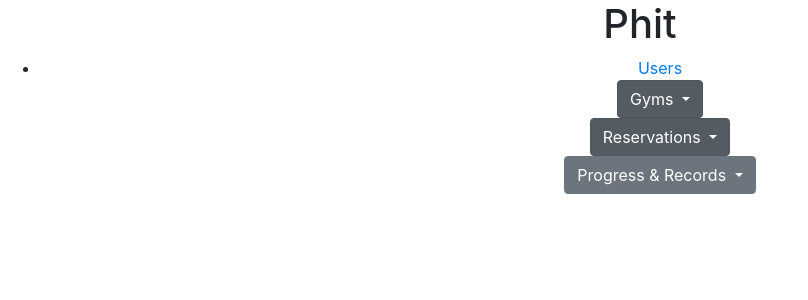
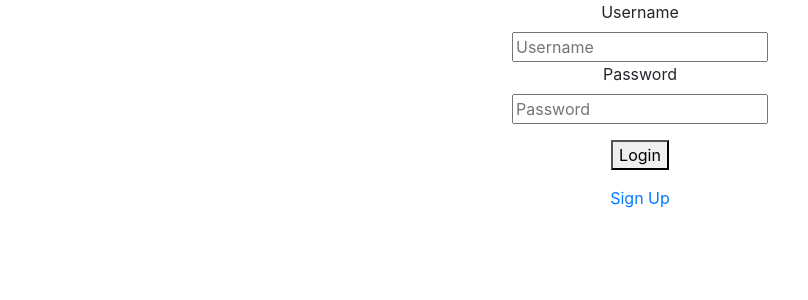
Before and after one commit to rohitn01/CS411_Phit_Project, a Flask app: page /login in a window 1280 px wide. Shown: the top 300 px of the page, without its empty margins (0-808 px from the left). Run offline with Flask 2, Linux system fonts and the light colour scheme; some libraries are stand-ins or nearby versions.

Commit message:
added log in feature

```diff
--- a/app/routes.py
+++ b/app/routes.py
@@ -1,18 +1,46 @@
-from flask import render_template, request, jsonify, redirect, session, url_for, abort
+from flask import render_template, request, jsonify, redirect, session, url_for, abort, g
 from app import app
 from app import database as db_helper
 from flask_cors import CORS
 CORS(app)
+'''
+class User:
+    def __init__(self, username, password, email, ):
+        self.username = username
+        self.password = password
+
+    def __repr__(self):
+        return f'<User: {self.username}>'
+'''
+app.secret_key = 'datadummies69'
+@app.before_request
+def before_request():
+    g.user = None
+
+    if 'user_id' in session:
+        user = session['user_id']
+        g.user = user
 
 @app.route("/")
 def homepage():
     """ returns rendered homepage """
-
+    if not g.user:
+        return redirect(url_for('loginpage'))
     return render_template("index.html")
 
-@app.route("/login")
+@app.route("/login", methods=['GET', 'POST'])
 def loginpage():
-    return render_template("index.html")
+    if request.method == 'POST':
+        session.pop('user_id', None)
+        username = request.form['username']
+        password = request.form['password']
+        verify = db_helper.check_login(username, password)
+        if verify == 1:
+            session['user_id'] = username
+            return redirect(url_for('homepage'))
+        return redirect(url_for('loginpage'))
+
+    return render_template("login.html")
 
 @app.route("/signup")
 def signuppage():
@@ -24,6 +52,8 @@ def signuppage():
 @app.route("/gyms", methods=['GET', 'POST'])
 def gympage():
     print(request.method)
+    if not g.user:
+        return redirect(url_for('loginpage'))
     # Check if it is a post req
     if request.method == 'POST':
         # collect gymname and university information from search bar(s) in gyms.html
@@ -45,16 +75,18 @@ def gympage():
 @app.route("/findbuddies", methods=['GET', 'POST'])
 def buddypage():
     print(request.method)
-    if request.method == 'POST':
-        username = request.form.get("username")
-        items = db_helper.fetch_buddies(username)
-        print("test")
-        return render_template("findbuddies.html", items=items)
-    return render_template("findbuddies.html")
+    if not g.user:
+        return redirect(url_for('loginpage'))
+    username = g.user
+    items = db_helper.fetch_buddies(username)
+
+    return render_template("findbuddies.html", items=items)
 
 @app.route("/addgym", methods=['GET', 'POST'])
 def addgympage():
     print(request.method)
+    if not g.user:
+        return redirect(url_for('loginpage'))
     if request.method == 'POST':
         gymname = request.form.get("gymname")
         print(gymname)
@@ -71,6 +103,8 @@ def addgympage():
 @app.route("/updategym", methods=['GET', 'POST'])
 def updategympage():
     print(request.method)
+    if not g.user:
+        return redirect(url_for('loginpage'))
     if request.method == 'POST':
         gymid = request.form.get("gymid")
         print(gymid)
@@ -90,6 +124,8 @@ def updategympage():
     return render_template("updategym.html")
 @app.route("/updategym/<GymID>", methods=['GET', 'POST'])
 def updategymwid(GymID):
+    if not g.user:
+        return redirect(url_for('loginpage'))
     if request.method == 'POST':
         gymname = request.form.get("gymname")
         university = request.form.get("university")
@@ -109,6 +145,8 @@ def updategymwid(GymID):
 @app.route("/removegym/<GymID>", methods=['GET', 'POST'])
 def removegympage(GymID):
     print(request.method)
+    if not g.user:
+        return redirect(url_for('loginpage'))
     if request.method == 'POST':
         yes = request.form.get("yes")
         if yes == True:
@@ -121,6 +159,8 @@ def removegympage(GymID):
 @app.route("/PhysicalData", methods=['GET', 'POST'])
 def PhysicalDataPage():
     print(request.method)
+    if not g.user:
+        return redirect(url_for('loginpage'))
     # Check if it is a post req
     if request.method == 'POST':
         # collect gymname and university information from search bar(s) in gyms.html
@@ -140,17 +180,19 @@ def PhysicalDataPage():
 @app.route("/findReservations", methods=['GET', 'POST'])
 def reservationsPage():
     print(request.method)
-    if request.method == 'POST':
-        username = request.form.get("Username")
-        items = db_helper.getAvailibleReservations(username)
-        print("test")
-        return render_template("findReservations.html", items=items)
-    return render_template("findReservations.html")
+    if not g.user:
+        return redirect(url_for('loginpage'))
+    username = g.user
+    items = db_helper.getAvailibleReservations(username)
+
+    return render_template("findReservations.html", items=items)
 
 @app.route("/addPhysicalData", methods=['GET', 'POST'])
 def addPhysicalDataPage():
     #Username, LastMuscleGroup, Injury, LastRecorded, WorkSplit
     print(request.method)
+    if not g.user:
+        return redirect(url_for('loginpage'))
     if request.method == 'POST':
         Username = request.form.get("Username")
         print(Username)
@@ -169,6 +211,8 @@ def addPhysicalDataPage():
 @app.route("/updatePhysicalData", methods=['GET', 'POST'])
 def updatePDpage():
     print(request.method)
+    if not g.user:
+        return redirect(url_for('loginpage'))
     if request.method == 'POST':
         Username = request.form.get("Username")
         print(Username)
@@ -190,6 +234,8 @@ def updatePDpage():
 @app.route("/removePhysicalData", methods=['GET', 'POST'])
 def removePDpage():
     print(request.method)
+    if not g.user:
+        return redirect(url_for('loginpage'))
     if request.method == 'POST':
         Username = request.form.get("Username")
         print(Username)
@@ -202,6 +248,8 @@ def removePDpage():
 @app.route("/progress", methods=['GET', 'POST'])
 def progresspage():
     print(request.method)
+    if not g.user:
+        return redirect(url_for('loginpage'))
     # Check if it is a post req
     if request.method == 'POST':
         # collect gymname and university information from search bar(s) in gyms.html
@@ -221,6 +269,8 @@ def progresspage():
 @app.route("/findmaxprogress", methods=['GET', 'POST'])
 def maxpage():
     print(request.method)
+    if not g.user:
+        return redirect(url_for('loginpage'))
     if request.method == 'POST':
         exercise = request.form.get("exercise")
         items = db_helper.fetch_progmax(exercise)
@@ -231,6 +281,8 @@ def maxpage():
 @app.route("/addprogress", methods=['GET', 'POST'])
 def addprogpage():
     print(request.method)
+    if not g.user:
+        return redirect(url_for('loginpage'))
     if request.method == 'POST':
         progressid = request.form.get("progressid")
         print(progressid)
@@ -247,6 +299,8 @@ def addprogpage():
 @app.route("/updateprogress", methods=['GET', 'POST'])
 def updateprogpage():
     print(request.method)
+    if not g.user:
+        return redirect(url_for('loginpage'))
     if request.method == 'POST':
         progressid = request.form.get("progressid")
         print(progressid)
@@ -265,6 +319,8 @@ def updateprogpage():
 @app.route("/removeprogress", methods=['GET', 'POST'])
 def removeprogpage():
     print(request.method)
+    if not g.user:
+        return redirect(url_for('loginpage'))
     if request.method == 'POST':
         progressid = request.form.get("progressid")
         print(progressid)
@@ -278,6 +334,8 @@ def removeprogpage():
 @app.route("/users", methods=['GET', 'POST'])
 def userpage():
     print(request.method)
+    if not g.user:
+        return redirect(url_for('loginpage'))
     # Check if it is a post req
     if request.method == 'POST':
         # collect gymname and university information from search bar(s) in users.html
@@ -320,6 +378,8 @@ def adduserpage():
 @app.route("/updateusers", methods=['GET', 'POST'])
 def updateuserpage():
     print(request.method)
+    if not g.user:
+        return redirect(url_for('loginpage'))
     if request.method == 'POST':
         email = request.form.get("email")
         print(email)
@@ -347,6 +407,8 @@ def updateuserpage():
 @app.route("/deleteuser", methods=['GET', 'POST'])
 def removeuserpage():
     print(request.method)
+    if not g.user:
+        return redirect(url_for('loginpage'))
     if request.method == 'POST':
         email = request.form.get("email")
         print(email)
@@ -357,6 +419,8 @@ def removeuserpage():
 @app.route("/findliftrecord", methods=['GET', 'POST'])
 def liftpage():
     print(request.method)
+    if not g.user:
+        return redirect(url_for('loginpage'))
     if request.method == 'POST':
         exercise = request.form.get("exercise")
         items = db_helper.fetch_lift_records(exercise)
--- a/app/templates/addusers.html
+++ b/app/templates/addusers.html
@@ -4,7 +4,7 @@
     <script src="https://cdnjs.cloudflare.com/ajax/libs/popper.js/1.12.9/umd/popper.min.js" integrity="sha384-ApNbgh9B+Y1QKtv3Rn7W3mgPxhU9K/ScQsAP7hUibX39j7fakFPskvXusvfa0b4Q" crossorigin="anonymous"></script>
     <script src="https://maxcdn.bootstrapcdn.com/bootstrap/4.0.0/js/bootstrap.min.js" integrity="sha384-JZR6Spejh4U02d8jOt6vLEHfe/JQGiRRSQQxSfFWpi1MquVdAyjUar5+76PVCmYl" crossorigin="anonymous"></script>
   </head>
-<center><h1>Add a User</h1></center>
+<center><h1>Sign Up</h1></center>
 <nav>
     <ul>
         <li>
--- a/app/templates/findbuddies.html
+++ b/app/templates/findbuddies.html
@@ -14,10 +14,6 @@
     </ul>
 </nav>
 <center>
-<form method = "POST">
-    <input type="text" name="username" placeholder="put in your username"/>
-    <input type="submit"/>
-</form>
 <table border = '1'>
     <tr>
         <td>First Name</td>
--- a/app/templates/index.html
+++ b/app/templates/index.html
@@ -9,9 +9,6 @@
     <h1>Phit</h1>
 
     <nav>
-        <ul>
-            <li>
-            <a href="/users">Users</a>
             <div>
             <div class="dropdown show">
                 <a class="btn btn-secondary dropdown-toggle" href="#" role="button" id="dropdownMenuLink" data-toggle="dropdown" aria-haspopup="true" aria-expanded="false">
@@ -45,8 +42,6 @@
                       </div>
                 </div>
             </div>
-            </li>
-        </ul>
     </nav>
 </center>
 </body>
--- /dev/null
+++ b/app/templates/login.html
@@ -0,0 +1,45 @@
+<!DOCTYPE html>
+<html>
+
+    <head><link rel="stylesheet" href="https://maxcdn.bootstrapcdn.com/bootstrap/4.0.0/css/bootstrap.min.css" integrity="sha384-Gn5384xqQ1aoWXA+058RXPxPg6fy4IWvTNh0E263XmFcJlSAwiGgFAW/dAiS6JXm" crossorigin="anonymous">
+
+        <script src="https://code.jquery.com/jquery-3.2.1.slim.min.js" integrity="sha384-KJ3o2DKtIkvYIK3UENzmM7KCkRr/rE9/Qpg6aAZGJwFDMVNA/GpGFF93hXpG5KkN" crossorigin="anonymous"></script>
+        <script src="https://cdnjs.cloudflare.com/ajax/libs/popper.js/1.12.9/umd/popper.min.js" integrity="sha384-ApNbgh9B+Y1QKtv3Rn7W3mgPxhU9K/ScQsAP7hUibX39j7fakFPskvXusvfa0b4Q" crossorigin="anonymous"></script>
+        <script src="https://maxcdn.bootstrapcdn.com/bootstrap/4.0.0/js/bootstrap.min.js" integrity="sha384-JZR6Spejh4U02d8jOt6vLEHfe/JQGiRRSQQxSfFWpi1MquVdAyjUar5+76PVCmYl" crossorigin="anonymous"></script>
+      </head>
+<center>
+<body>
+
+            <form method="POST">
+              <div class="field">
+                <label class="label">Username</label>
+                <div class="control has-icons-left has-icons-right">
+                  <input class="input" type="text" name="username" placeholder="Username">
+                  <span class="icon is-small is-left">
+                    <i class="fas fa-user"></i>
+                  </span>
+                </div>
+              </div>
+              <div class="field">
+                <label class="label">Password</label>
+                <p class="control has-icons-left">
+                  <input class="input" type="password" name="password" placeholder="Password">
+                  <span class="icon is-small is-left">
+                    <i class="fas fa-lock"></i>
+                  </span>
+                </p>
+              </div>
+              <div class="field">
+                <p class="control">
+                  <button type="submit" class="button is-success">
+                    Login
+                  </button>
+                </p>
+              </div>
+            </form>
+            <div>
+                <a href="/addusers">Sign Up</a>
+            </div>
+</body>
+</center>
+</html>
```
Also changed, not shown: app/database.py (+11 -0 lines).
